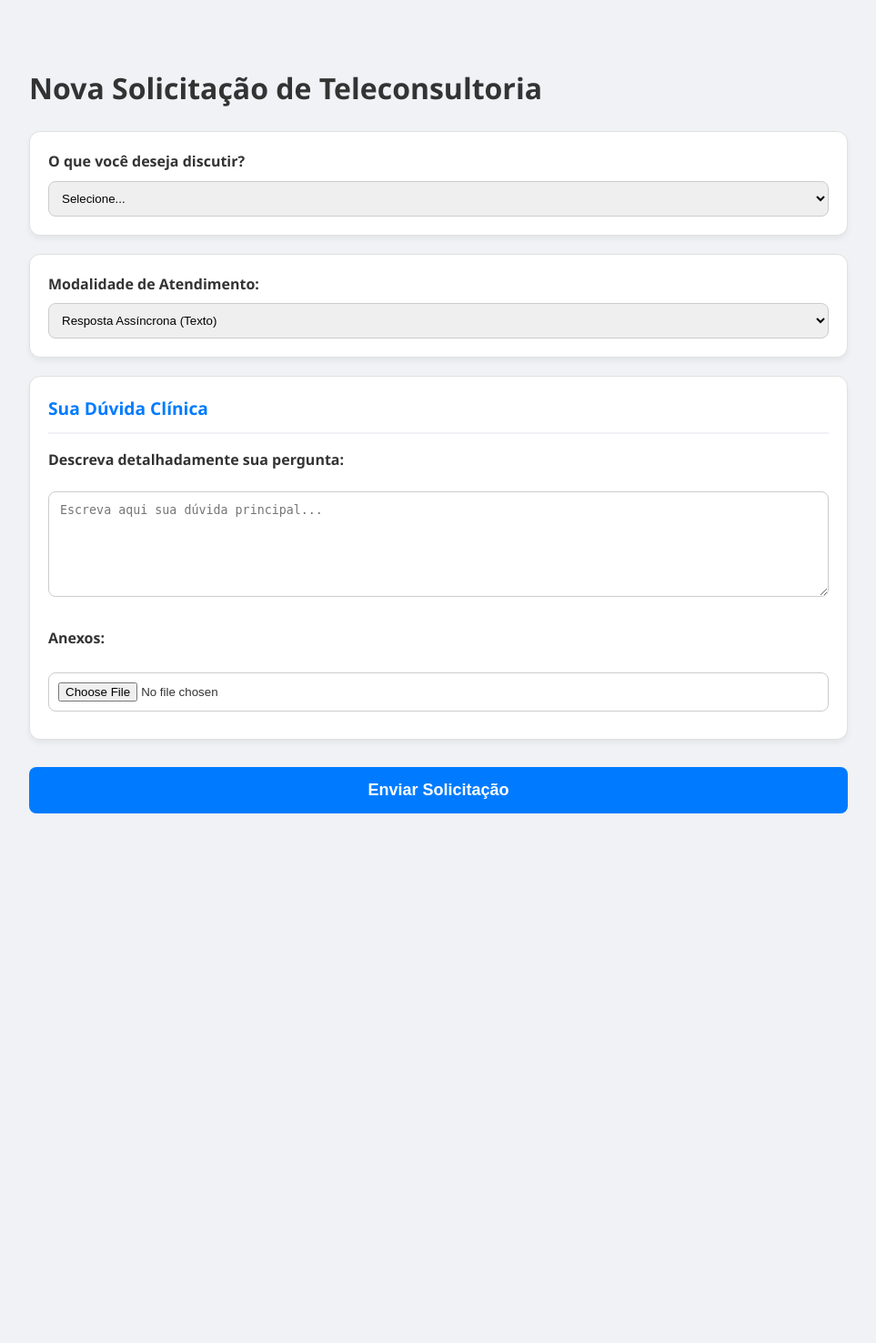
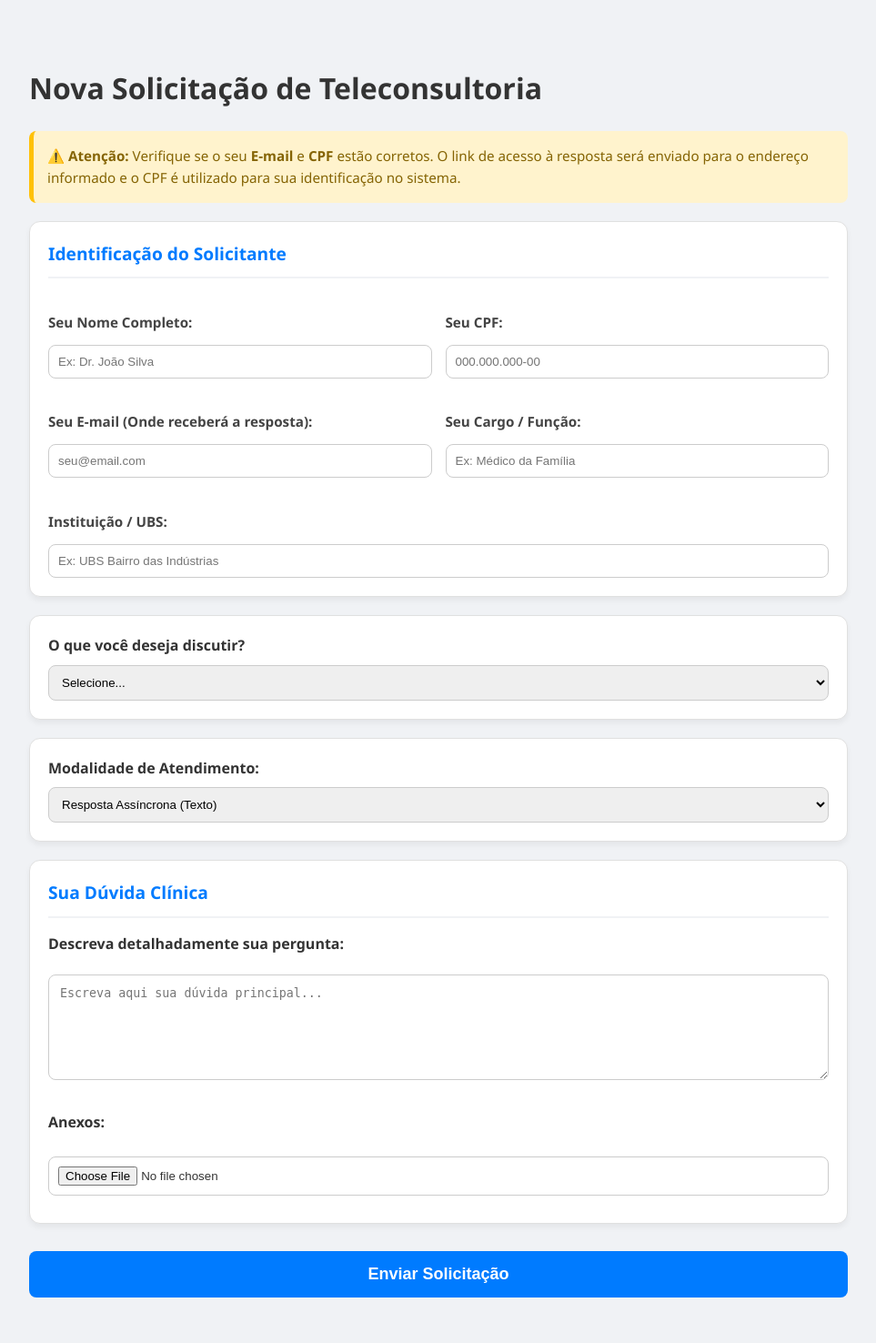
Before and after one commit to lucasnalbuquerque/projeto-pit, a Django app: page /nova/ in a window 1280 px wide. Shown: the whole page at 91% size, without its empty margins (158-1121 px from the left). Before the commit the page ends 894 px from the top, so only its background shows below. Run offline with Django 5.2, Linux system fonts and the light colour scheme; data comes from the database, SQL or seed files in the repository; data that the repository does not hold is empty.

Commit message:
sprint 5 - Notificações
- Lógica backed e Template de envio de email para profissional solicitante

- Troca na lógica de credenciamento do profissional solicitante

- Adicionado sistema de "Link Mágico" com token temporário e renovação automática via e-mail.

- Implementação de tokens de acesso temporários (LinkAcesso) com contador de expiração em tempo real (JS).

```diff
--- a/comandos importantes.txt
+++ b/comandos importantes.txt
@@ -19,3 +19,6 @@ http://127.0.0.1:8000/fila/
 
 med_teste / pro_teste
 gTk-Ur9-_N5qW2G
+
+
+pip install python-dotenv
--- a/teleconsultoria/templates/nova_solicitacao.html
+++ b/teleconsultoria/templates/nova_solicitacao.html
@@ -8,7 +8,17 @@
         .hidden { display: none; }
         .campo-box { background: #fff; border: 1px solid #e0e0e0; padding: 20px; margin-bottom: 20px; border-radius: 12px; box-shadow: 0 4px 6px rgba(0,0,0,0.05); }
 
-        /* Descrição da duração */
+        /* Banner de Aviso */
+        .aviso-email {
+            background-color: #fff3cd;
+            border-left: 5px solid #ffc107;
+            padding: 15px;
+            margin-bottom: 20px;
+            border-radius: 8px;
+            font-size: 0.95rem;
+            color: #856404;
+        }
+
         .info-duracao { font-size: 0.9rem; color: #666; margin-bottom: 15px; display: flex; align-items: center; gap: 5px; }
         .info-duracao::before { content: '🕒'; }
 
@@ -74,7 +84,6 @@
         h4 { margin-bottom: 5px; font-size: 0.95rem; color: #444; }
         .erro-msg { color: #dc3545; background: #f8d7da; padding: 10px; border-radius: 8px; margin-bottom: 15px; font-weight: bold; border: 1px solid #f5c6cb; }
 
-        /* Estilos para lista de arquivos */
         #lista-arquivos { margin-top: 10px; }
         .arquivo-item { background: #eef6ff; padding: 5px 10px; border-radius: 5px; margin-bottom: 5px; display: flex; justify-content: space-between; align-items: center; font-size: 0.85rem; }
         .remover-arquivo { color: #dc3545; cursor: pointer; font-weight: bold; }
@@ -87,8 +96,44 @@
         <div class="erro-msg">{{ erro }}</div>
     {% endif %}
 
+    <div class="aviso-email">
+        <strong>⚠️ Atenção:</strong> Verifique se o seu <strong>E-mail</strong> e <strong>CPF</strong> estão corretos. O link de acesso à resposta será enviado para o endereço informado e o CPF é utilizado para sua identificação no sistema.
+    </div>
+
     <form method="POST" enctype="multipart/form-data" id="form-solicitacao">
         {% csrf_token %}
+
+        <div class="campo-box">
+            <h3>Identificação do Solicitante</h3>
+            <div style="display: grid; grid-template-columns: 1fr 1fr; gap: 15px; margin-bottom: 15px;">
+                <div>
+                    <h4>Seu Nome Completo:</h4>
+                    <input type="text" name="nome_solicitante" placeholder="Ex: Dr. João Silva" required>
+                </div>
+                <div>
+                    <h4>Seu CPF:</h4>
+                    <input type="text" name="cpf" id="cpf_input" placeholder="000.000.000-00" maxlength="14" required>
+                </div>
+            </div>
+
+            <div style="display: grid; grid-template-columns: 1fr 1fr; gap: 15px; margin-bottom: 15px;">
+                <div>
+                    <h4>Seu E-mail (Onde receberá a resposta):</h4>
+                    <input type="email" name="email_solicitante" placeholder="seu@email.com" required>
+                </div>
+                <div>
+                    <h4>Seu Cargo / Função:</h4>
+                    <input type="text" name="cargo" placeholder="Ex: Médico da Família" required>
+                </div>
+            </div>
+
+            <div style="display: grid; grid-template-columns: 1fr; gap: 15px;">
+                <div>
+                    <h4>Instituição / UBS:</h4>
+                    <input type="text" name="instituicao" placeholder="Ex: UBS Bairro das Indústrias" required>
+                </div>
+            </div>
+        </div>
 
         <div class="campo-box">
             <label><strong>O que você deseja discutir?</strong></label>
@@ -196,31 +241,32 @@
     </form>
 
     <script>
+        // Máscara Simples para CPF
+        document.getElementById('cpf_input').addEventListener('input', function (e) {
+            let value = e.target.value.replace(/\D/g, '');
+            if (value.length > 11) value = value.slice(0, 11);
+            if (value.length > 9) value = value.replace(/^(\d{3})(\d{3})(\d{3})(\d{2})$/, "$1.$2.$3-$4");
+            else if (value.length > 6) value = value.replace(/^(\d{3})(\d{3})(\d{1,3})$/, "$1.$2.$3");
+            else if (value.length > 3) value = value.replace(/^(\d{3})(\d{1,3})$/, "$1.$2");
+            e.target.value = value;
+        });
+
         let arquivosAcumulados = [];
 
         function adicionarArquivos() {
             const input = document.getElementById('input-anexos');
-            const lista = document.getElementById('lista-arquivos');
-
-            for (let file of input.files) {
-                arquivosAcumulados.push(file);
-            }
-
-            input.value = ""; // Limpa o input para permitir selecionar o mesmo arquivo novamente se desejar
+            for (let file of input.files) { arquivosAcumulados.push(file); }
+            input.value = "";
             atualizarListaExibicao();
         }
 
         function atualizarListaExibicao() {
             const lista = document.getElementById('lista-arquivos');
             lista.innerHTML = "";
-
             arquivosAcumulados.forEach((file, index) => {
                 const item = document.createElement('div');
                 item.className = 'arquivo-item';
-                item.innerHTML = `
-                    <span>📎 ${file.name}</span>
-                    <span class="remover-arquivo" onclick="removerArquivo(${index})">Remover</span>
-                `;
+                item.innerHTML = `<span>📎 ${file.name}</span><span class="remover-arquivo" onclick="removerArquivo(${index})">Remover</span>`;
                 lista.appendChild(item);
             });
         }
@@ -230,32 +276,23 @@
             atualizarListaExibicao();
         }
 
-        // Intercepta o envio do formulário para injetar os arquivos acumulados
         document.getElementById('form-solicitacao').onsubmit = function(e) {
             const dataTransfer = new DataTransfer();
             arquivosAcumulados.forEach(file => dataTransfer.items.add(file));
             document.getElementById('input-anexos').files = dataTransfer.files;
-            document.getElementById('input-anexos').name = "anexos"; // Garante o nome correto para o Django
+            document.getElementById('input-anexos').name = "anexos";
         };
 
         function alternarCampos() {
             var tipo = document.getElementById('tipo_caso').value;
             var secao = document.getElementById('secao_especifica');
-            if (tipo === 'ESPECIFICO') {
-                secao.classList.remove('hidden');
-            } else {
-                secao.classList.add('hidden');
-            }
+            tipo === 'ESPECIFICO' ? secao.classList.remove('hidden') : secao.classList.add('hidden');
         }
 
         function alternarSincrono() {
             var modalidade = document.getElementById('tipo_atendimento').value;
             var secao = document.getElementById('secao_agendamento');
-            if (modalidade === 'SINCRONO') {
-                secao.classList.remove('hidden');
-            } else {
-                secao.classList.add('hidden');
-            }
+            modalidade === 'SINCRONO' ? secao.classList.remove('hidden') : secao.classList.add('hidden');
         }
 
         function mostrarHorarios(diaId, elemento) {
@@ -264,7 +301,6 @@
             document.getElementById('container_horarios_pai').classList.remove('hidden');
             document.querySelectorAll('.horario-lista-wrapper').forEach(div => div.classList.add('hidden'));
             document.getElementById(diaId).classList.remove('hidden');
-
             document.querySelectorAll('.radio-agenda').forEach(r => r.checked = false);
             document.querySelectorAll('.horario-chip').forEach(c => c.classList.remove('selecionado'));
         }
--- a/teleconsultoria/views.py
+++ b/teleconsultoria/views.py
@@ -3,10 +3,48 @@ from .models import Solicitacao, Resposta, Profissional, Medica, AnexoSolicitaca
 from datetime import datetime, timedelta, date
 from django.db import transaction
 from django.utils import timezone
+from django.core.mail import EmailMultiAlternatives
+from django.template.loader import render_to_string
+from django.utils.html import strip_tags
+from django.conf import settings
+import uuid  # Importado para gerar novos tokens na renovação
+
+# Função de envio de e-mail integrada à Sprint de Notificações
+def enviar_email_notificacao(solicitacao, e_reiteracao=False):
+    assunto = "Nova Resposta de Teleconsultoria - HULW"
+    if e_reiteracao:
+        assunto = "[Atualização] Nova resposta enviada para sua Teleconsultoria"
+
+    # Busca o token no model LinkAcesso que você já utiliza
+    link_obj = LinkAcesso.objects.filter(solicitacao=solicitacao).first()
+    token = link_obj.token if link_obj else "token-nao-gerado"
+
+    # Monta o link completo para o solicitante
+    link_completo = f"{settings.SITE_URL}/acompanhar/{token}/"
+
+    contexto = {
+        'solicitante': solicitacao.profissional.nome if solicitacao.profissional else "Profissional",
+        'link_completo': link_completo,
+        'e_reiteracao': e_reiteracao,
+    }
+
+    # Renderiza o template HTML e cria versão em texto puro
+    html_content = render_to_string('emails/notificacao_resposta.html', contexto)
+    text_content = strip_tags(html_content)
+
+    email = EmailMultiAlternatives(
+        assunto,
+        text_content,
+        settings.EMAIL_HOST_USER,
+        [solicitacao.profissional.email if solicitacao.profissional else settings.EMAIL_HOST_USER]
+    )
+    email.attach_alternative(html_content, "text/html")
+    email.send()
 
 # view: nova solicitação
 def nova_solicitacao(request):
     if request.method == 'POST':
+        # Nota: O campo 'telefone' removido conforme solicitado.
         profissional_teste = Profissional.objects.first()
         tipo_caso = request.POST.get('tipo_caso')
         modalidade = request.POST.get('tipo_atendimento', 'ASSINCRONO')
@@ -16,21 +54,19 @@ def nova_solicitacao(request):
         hora_m = None
 
         if modalidade == 'SINCRONO':
-            agenda_string = request.POST.get('agenda_id') # Formato: YYYY-MM-DD|HH:MM
+            agenda_string = request.POST.get('agenda_id')
             if agenda_string:
                 try:
                     dt_str, hr_str = agenda_string.split('|')
                     data_m = datetime.strptime(dt_str, '%Y-%m-%d').date()
                     hora_m = datetime.strptime(hr_str, '%H:%M').time()
 
-                    # Validação de Segurança: impede agendamento para o mesmo dia no POST
                     if data_m <= date.today():
                         return render(request, 'nova_solicitacao.html', {
                             'erro': 'Agendamentos só podem ser realizados a partir de amanhã.',
                             'horarios_disponiveis': gerar_lista_disponibilidade()
                         })
 
-                    # Verifica se o horário ainda está vago
                     exists = Solicitacao.objects.filter(
                         data_marcada=data_m,
                         horario_marcado=hora_m
@@ -50,7 +86,6 @@ def nova_solicitacao(request):
                 'tipo_atendimento': modalidade,
                 'data_marcada': data_m,
                 'horario_marcado': hora_m,
-                # Garantindo que se for assíncrono, enviamos 0 ou None
                 'duracao_estimada': 30 if modalidade == 'SINCRONO' else None,
                 'duvida_clinica': request.POST.get('duvida_clinica'),
                 'data_limite': prazo_limite.date(),
@@ -84,11 +119,10 @@ def nova_solicitacao(request):
         'horarios_disponiveis': gerar_lista_disponibilidade()
     })
 
-def gerar_lista_disponibilidade(): # Calcula horários livres para os próximos 14 dias, ignorando o dia de hoje
+def gerar_lista_disponibilidade():
     horarios_livres = []
     hoje = date.today()
     grade_fixa = HorarioFixoDisponivel.objects.filter(ativo=True)
-    # Inicia em 1 para garantir que o agendamento seja no mínimo para amanhã
     for i in range(1, 15):
         data_analise = hoje + timedelta(days=i)
         dia_semana_idx = data_analise.weekday()
@@ -117,10 +151,8 @@ def detalhe_caso(request, sol_id):
     if solicitacao.status == 'PENDENTE':
         solicitacao.iniciar_analise()
 
-    # Busca o token relacionado a esta solicitação no model LinkAcesso
     link_obj = LinkAcesso.objects.filter(solicitacao=solicitacao).first()
     token = link_obj.token if link_obj else "token-nao-gerado"
-
     link_publico = f"{request.scheme}://{request.get_host()}/acompanhar/{token}/"
 
     print("\n" + "="*50)
@@ -129,18 +161,10 @@ def detalhe_caso(request, sol_id):
 
     return render(request, 'detalhe_caso.html', {'sol': solicitacao})
 
-    link_publico = f"{request.scheme}://{request.get_host()}/resposta/publica/{solicitacao.token_acesso}/"
-    print("\n" + "="*50)
-    print(f"MOCK ENVIO TOKEN (Caso #{solicitacao.id}): {link_publico}")
-    print("="*50 + "\n")
-
-    return render(request, 'detalhe_caso.html', {'sol': solicitacao})
-
 def agendar_sincrona(request, sol_id):
     solicitacao = get_object_or_404(Solicitacao, id=sol_id)
     if request.method == 'POST':
         link = request.POST.get('link_teams')
-        # Salva o link e atualiza o status para AGENDADO automaticamente
         solicitacao.link_teams = link
         solicitacao.status = 'AGENDADO'
         solicitacao.save()
@@ -152,11 +176,19 @@ def responder_solicitacao(request, sol_id):
     if request.method == 'POST':
         texto_resposta = request.POST.get('resposta')
         medica_teste = Medica.objects.first()
+        ja_existe_resposta = Resposta.objects.filter(solicitacao=solicitacao).exists()
+
         nova_resposta = Resposta.objects.create(solicitacao=solicitacao, medica=medica_teste, conteudo=texto_resposta)
-        solicitacao.status = 'CONCLUIDA' # Garante que o status mude ao responder
+        solicitacao.status = 'CONCLUIDA'
         solicitacao.save()
         for f in request.FILES.getlist('anexos'):
             AnexoResposta.objects.create(resposta=nova_resposta, arquivo=f)
+
+        try:
+            enviar_email_notificacao(solicitacao, e_reiteracao=ja_existe_resposta)
+        except Exception as e:
+            print(f"Erro ao enviar e-mail: {e}")
+
         return redirect('fila_medica')
     return render(request, 'responder.html', {'sol': solicitacao})
 
@@ -183,5 +215,28 @@ def cancelar_solicitacao(request, sol_id):
 def acompanhar_caso(request, token):
     link = get_object_or_404(LinkAcesso, token=token)
     if not link.is_valido():
-        return render(request, 'link_expirado.html', status=403)
-    return render(request, 'acompanhar_caso.html', {'sol': link.solicitacao})
+        return render(request, 'link_expirado.html', {'link_obj': link}, status=403)
+
+    return render(request, 'acompanhar_caso.html', {
+        'sol': link.solicitacao,
+        'link_obj': link
+    })
+
+def renovar_acesso(request, token):
+    link_antigo = get_object_or_404(LinkAcesso, token=token)
+    solicitacao = link_antigo.solicitacao
+
+    # Gera um novo token e reseta a data de criação para "desexpirar"
+    link_antigo.token = str(uuid.uuid4())
+    link_antigo.data_criacao = timezone.now()
+    link_antigo.save()
+
+    # Reenvia o e-mail com o novo link
+    try:
+        enviar_email_notificacao(solicitacao)
+    except Exception as e:
+        print(f"Erro ao renovar: {e}")
+
+    return render(request, 'notificacao_enviada.html', {
+        'email': solicitacao.profissional.email if solicitacao.profissional else "E-mail não cadastrado"
+    })
```
Also changed, not shown: core/settings.py (+22 -41 lines), teleconsultoria/models.py (+9 -5 lines), teleconsultoria/templates/acompanhar_caso.html (+43 -1 lines), teleconsultoria/templates/emails/notificacao_resposta.html (added, +30 -0 lines), teleconsultoria/templates/link_expirado.html (+16 -6 lines), db.sqlite3, teleconsultoria/migrations/0001_initial.py, teleconsultoria/migrations/0002_remove_profissional_telefone.py (added), teleconsultoria/migrations/0002_solicitacao_anexo.py (deleted), teleconsultoria/migrations/0003_remove_resposta_anexo_remove_solicitacao_anexo_and_more.py (deleted), teleconsultoria/migrations/0004_linkacesso.py (deleted), teleconsultoria/migrations/0005_solicitacao_duracao_estimada_solicitacao_link_teams_and_more.py (deleted), teleconsultoria/migrations/0006_disponibilidadeagenda.py (deleted), teleconsultoria/migrations/0007_horariofixodisponivel_delete_disponibilidadeagenda.py (deleted), 2 more files, 1 other file.
